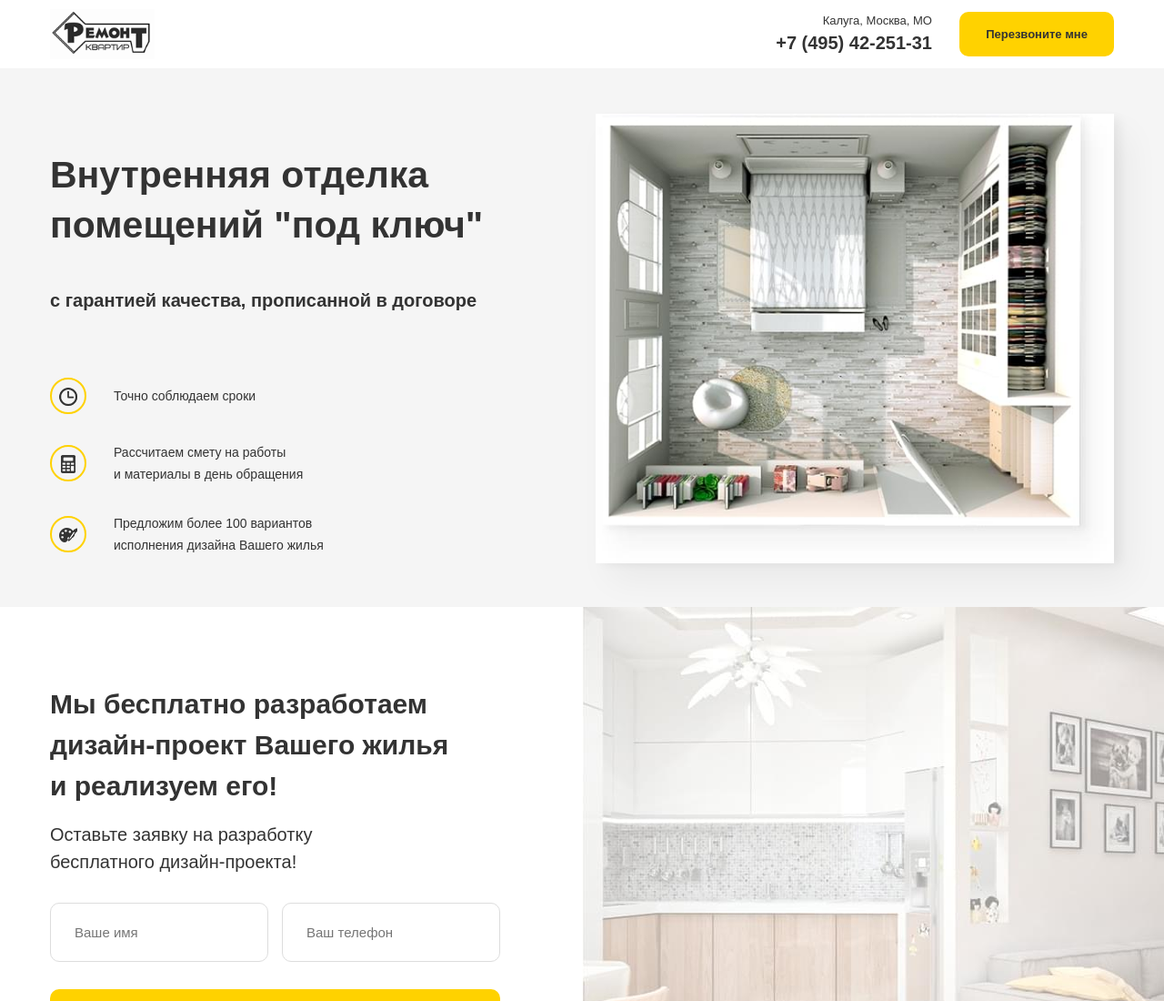
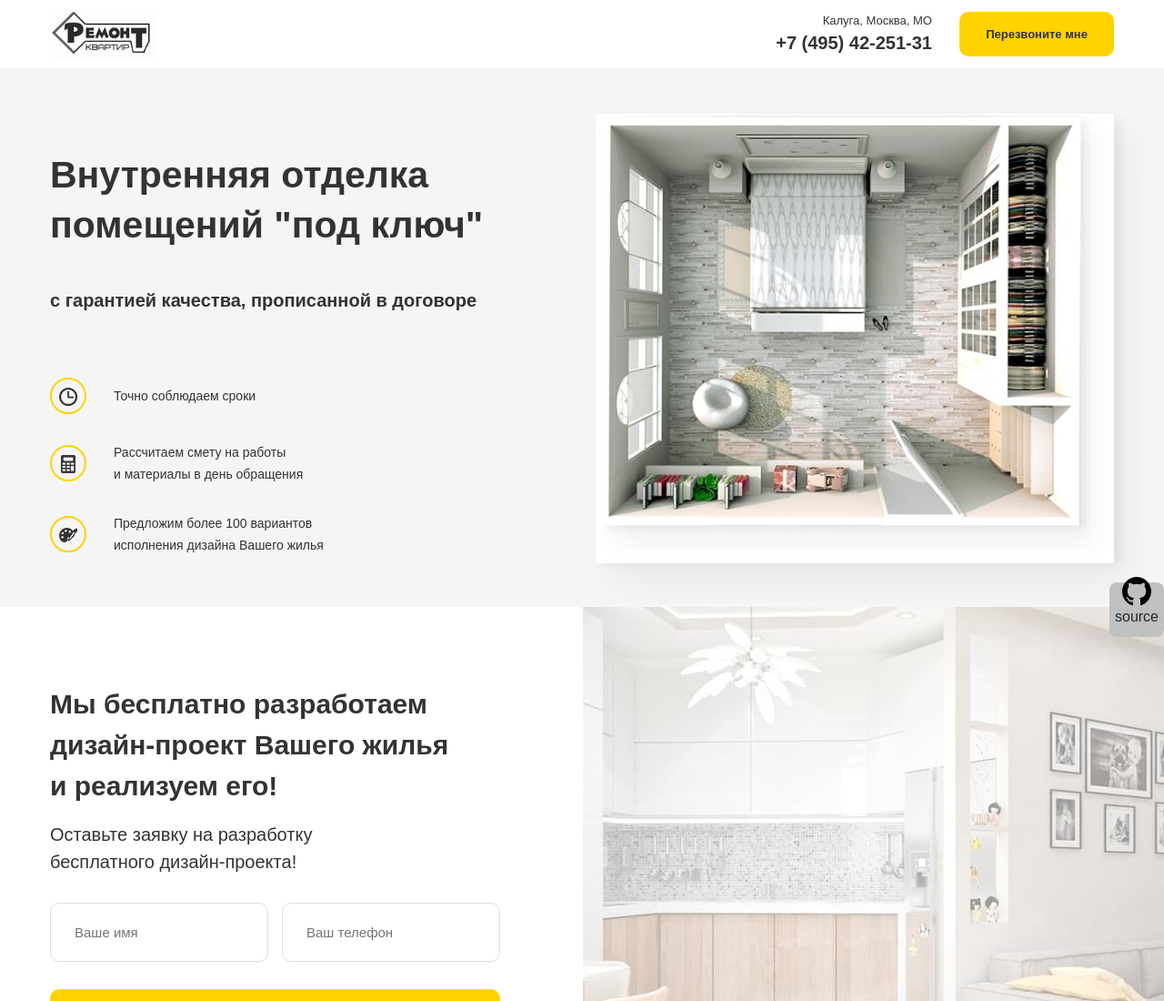
Before and after one commit to ualiyevvv/repairs, a website: page index.html in a window 1280 px wide. Shown: the top 1100 px of the page at 91% size. Drawn offline with nearby package versions, Linux system fonts and the light colour scheme.

Commit message:
Update index.html

```diff
--- a/index.html
+++ b/index.html
@@ -10,6 +10,30 @@
     <link rel="stylesheet" href="css/style.min.css">
 </head>
 <body>
+    <div class="github">
+        <a href="https://github.com/ualiyevvv/repairs">
+            <svg height="32" aria-hidden="true" viewBox="0 0 16 16" version="1.1" width="32" data-view-component="true" class="octicon octicon-mark-github v-align-middle">
+                <path fill-rule="evenodd" d="M8 0C3.58 0 0 3.58 0 8c0 3.54 2.29 6.53 5.47 7.59.4.07.55-.17.55-.38 0-.19-.01-.82-.01-1.49-2.01.37-2.53-.49-2.69-.94-.09-.23-.48-.94-.82-1.13-.28-.15-.68-.52-.01-.53.63-.01 1.08.58 1.23.82.72 1.21 1.87.87 2.33.66.07-.52.28-.87.51-1.07-1.78-.2-3.64-.89-3.64-3.95 0-.87.31-1.59.82-2.15-.08-.2-.36-1.02.08-2.12 0 0 .67-.21 2.2.82.64-.18 1.32-.27 2-.27.68 0 1.36.09 2 .27 1.53-1.04 2.2-.82 2.2-.82.44 1.1.16 1.92.08 2.12.51.56.82 1.27.82 2.15 0 3.07-1.87 3.75-3.65 3.95.29.25.54.73.54 1.48 0 1.07-.01 1.93-.01 2.2 0 .21.15.46.55.38A8.013 8.013 0 0016 8c0-4.42-3.58-8-8-8z"></path>
+            </svg>
+        </a>
+        <p>source</p>
+    </div>
+    <style>
+        .github {
+            position: fixed;
+            width: 60px;
+            height: 60px;
+            right: 0;
+            bottom: 100px;
+            background-color: silver;
+            display: flex;
+            flex-direction: column;
+            align-items: center;
+            justify-content: center;
+            border-radius: 8px;
+            cursor: pointer;
+        }
+    </style>
     <nav class="navbar">
         <div class="container">
             <div class="navbar__logo"><img src="img/logo.png" alt="logo"></div>
```
